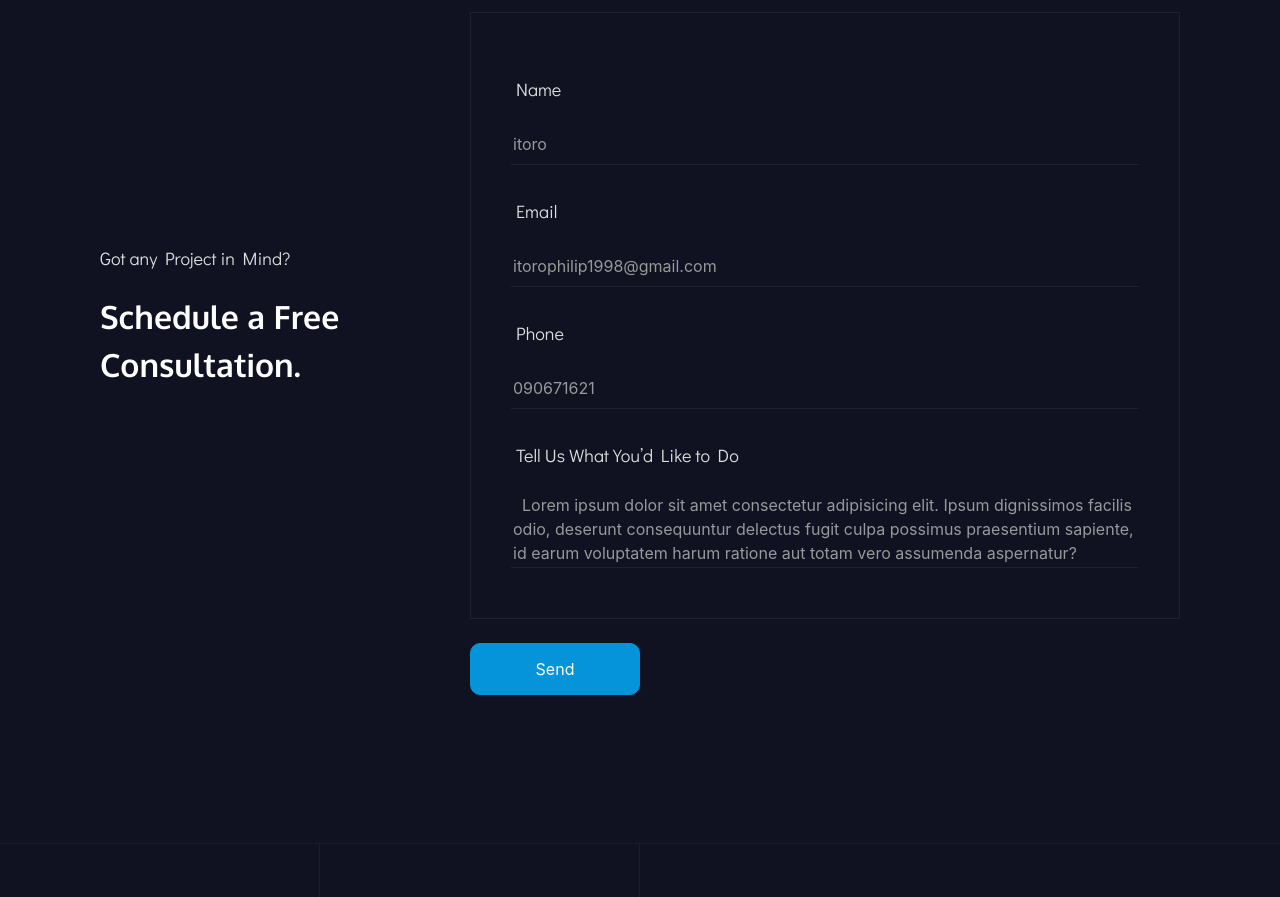
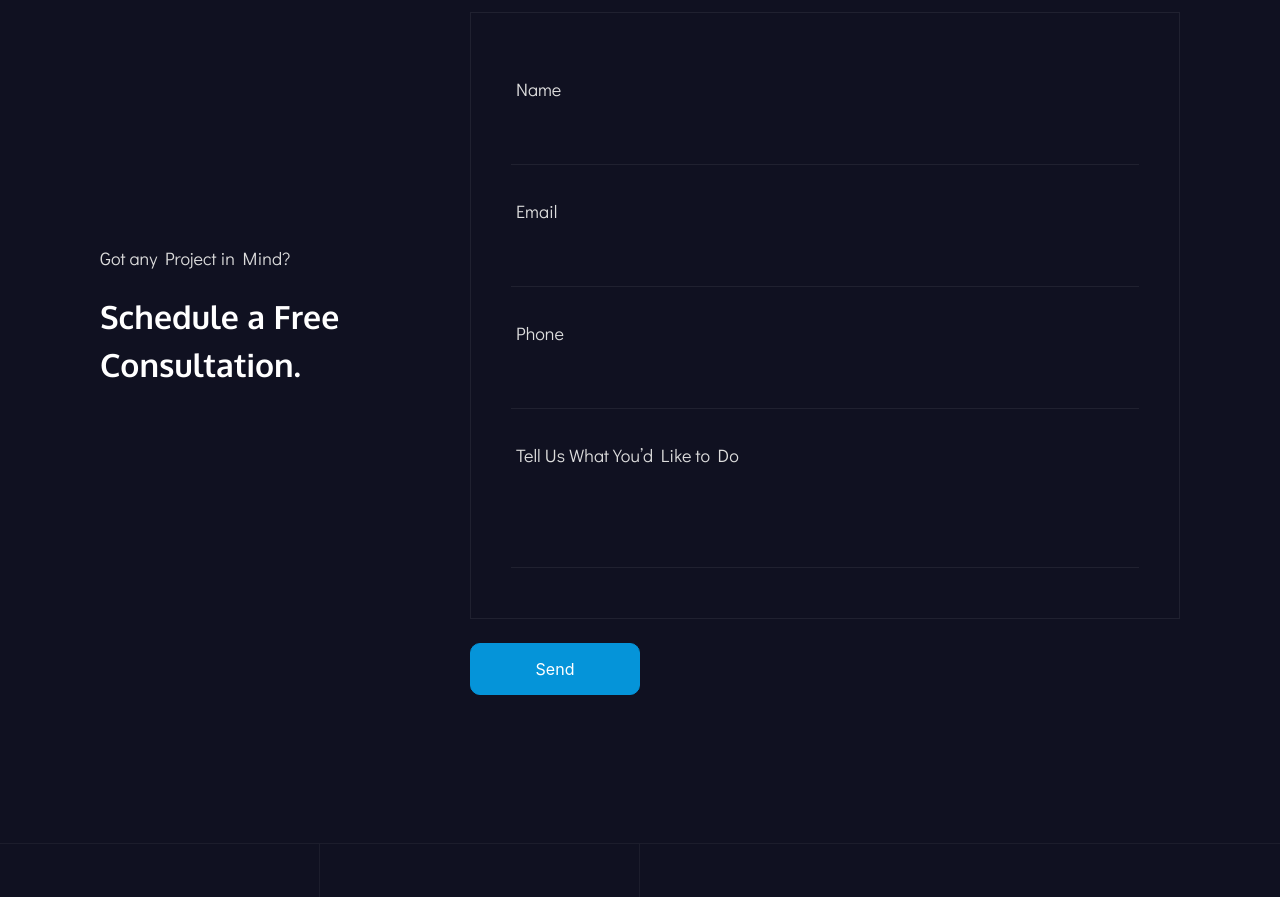
Before and after one commit to itorophilip1998/upscale, a React (Create React App) app: page / in a window 1280 px wide. Shown: the part 6120-7017 px from the top of the page. Built offline with nearby package versions, Linux system fonts and the light colour scheme.

Commit message:
frontent

```diff
--- a/src/components/ContactUs/Form.jsx
+++ b/src/components/ContactUs/Form.jsx
@@ -80,7 +80,7 @@ function Form() {
               className="name"
               name="user_name"
               onChange={setFormData}
-              value={"itoro"}
+              // value={"itoro"}
             />
           </div>
 
@@ -94,7 +94,7 @@ function Form() {
               placeholder=""
               name="user_email"
               onChange={setFormData}
-              value={"itorophilip1998@gmail.com"}
+              // value={"itorophilip1998@gmail.com"}
             />
           </div>
           <div className="input">
@@ -107,7 +107,7 @@ function Form() {
               placeholder=""
               name="user_phone"
               onChange={setFormData}
-              value={"090671621"}
+              // value={"090671621"}
             />
           </div>
 
@@ -123,7 +123,7 @@ function Form() {
               rows="3"
               name="message"
               onChange={setFormData}
-              value={`  Lorem ipsum dolor sit amet consectetur adipisicing elit. Ipsum dignissimos facilis odio, deserunt consequuntur delectus fugit culpa possimus praesentium sapiente, id earum voluptatem harum ratione aut totam vero assumenda aspernatur?   `}
+              // value={`  Lorem ipsum dolor sit amet consectetur adipisicing elit. Ipsum dignissimos facilis odio, deserunt consequuntur delectus fugit culpa possimus praesentium sapiente, id earum voluptatem harum ratione aut totam vero assumenda aspernatur?   `}
             ></textarea>
           </div>
           {/* {console.log(loader)} */}
```
